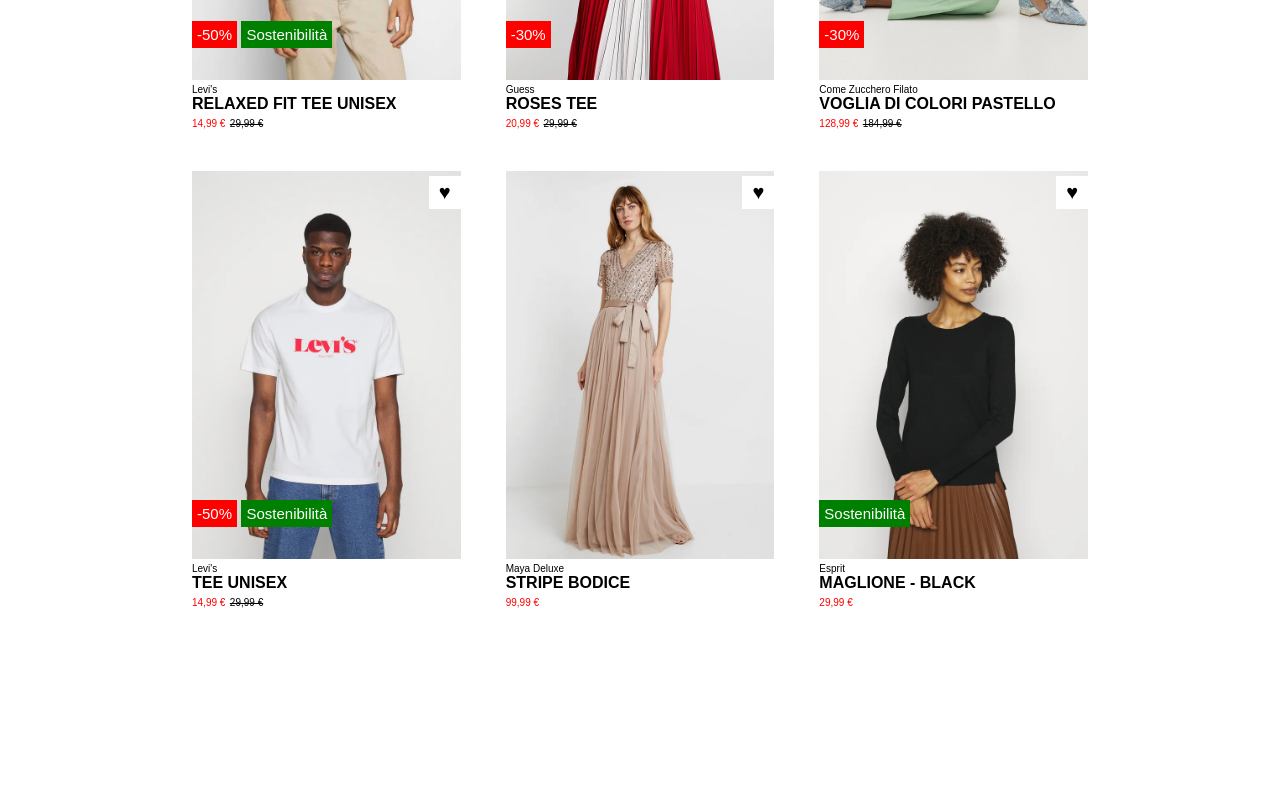
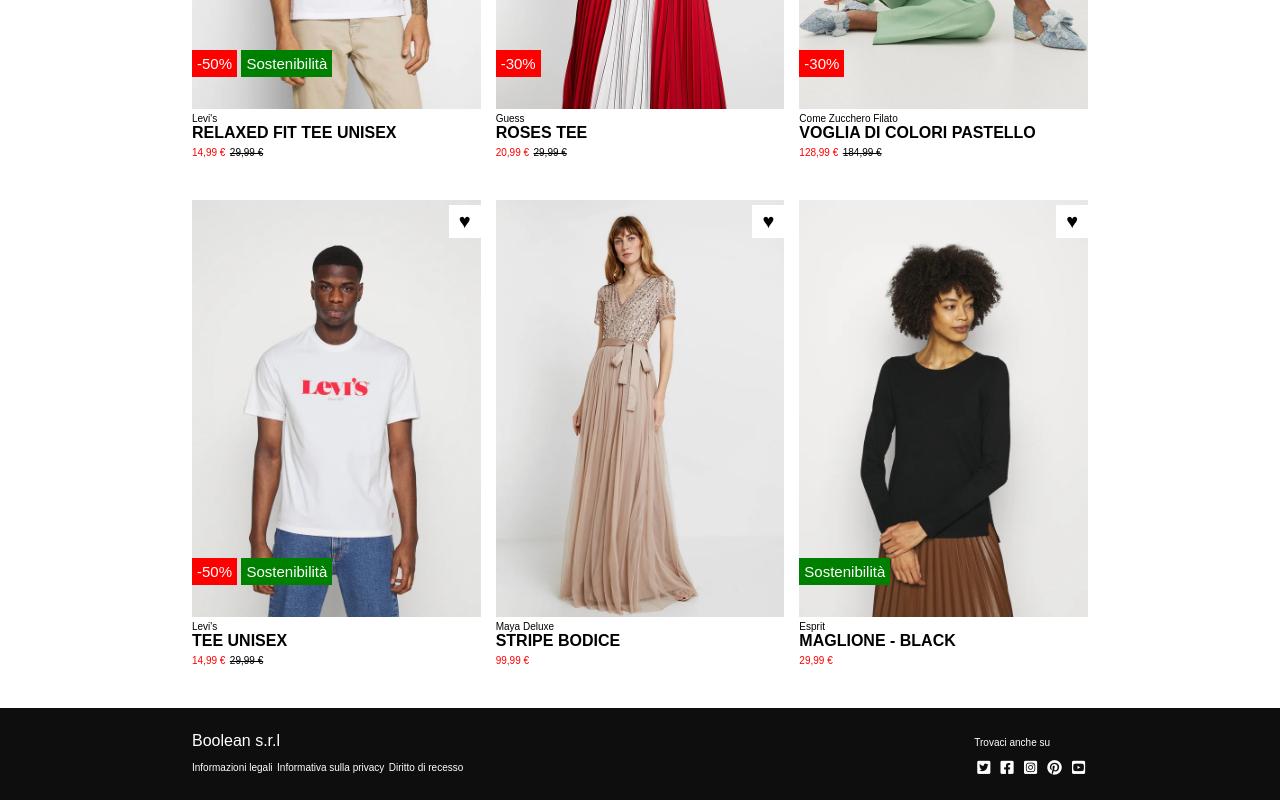
Before and after one commit to Crisano97/html-css-boolando, a plain HTML site: page index.html in a window 1280 px wide. Shown: the part 408-1208 px from the top of the page. Before the commit the page ends 1058 px from the top, so only its background shows below. Drawn offline with Linux system fonts and the light colour scheme.

Commit message:
html-css-boolando

```diff
--- a/css/style.css
+++ b/css/style.css
@@ -46,6 +46,10 @@ nav {
     font-size: 15px;
 }
 
+.fa-brands {
+    padding: 3px;
+}
+
 /* main */
 
 .container {
@@ -59,7 +63,7 @@ nav {
 }
 
 .card {
-    width: calc(100% / 3 - 30px);
+    width: calc(100% / 3 - 10px);
     /* background-color: bisque; */
     /* border: 1px solid black; */
     margin-bottom: 40px;
@@ -137,3 +141,35 @@ nav {
     font-size: 10px;
     text-decoration: line-through;
 }
+
+/* footer  */
+
+footer {
+    background-color: #0e0e0e;
+}
+
+.credits {
+    width: 70%;
+    margin: 0 auto;
+    display: flex;
+    justify-content: space-between;
+    padding: 20px 0;
+}
+
+.info , .social {
+    color: white;
+    line-height: 25px;
+}
+
+.agency {
+    display: block;
+}
+
+.path {
+    color: white;
+    font-size: 10px;
+}
+
+.priv {
+    font-size: 10px;
+}
--- a/index.html
+++ b/index.html
@@ -270,6 +270,36 @@
 
     <footer>
 
+        <div class="credits">
+
+            <div class="info">
+
+                <span class="agency">Boolean s.r.l</span>
+
+                <span class="priv">Informazioni legali</span>
+                <span class="priv">Informativa sulla privacy</span>
+                <span class="priv">Diritto di recesso</span>
+
+            </div>
+
+            <div class="social">
+
+                <span class="path">Trovaci anche su </span>
+
+                <div class="icons">
+
+                    <i class="fa-brands fa-twitter-square"></i>
+                    <i class="fa-brands fa-facebook-square"></i>
+                    <i class="fa-brands fa-instagram-square"></i>
+                    <i class="fa-brands fa-pinterest"></i>
+                    <i class="fa-brands fa-youtube-square"></i>
+
+                </div>
+
+            </div>
+
+        </div>
+
     </footer>
 
 </body>
```
